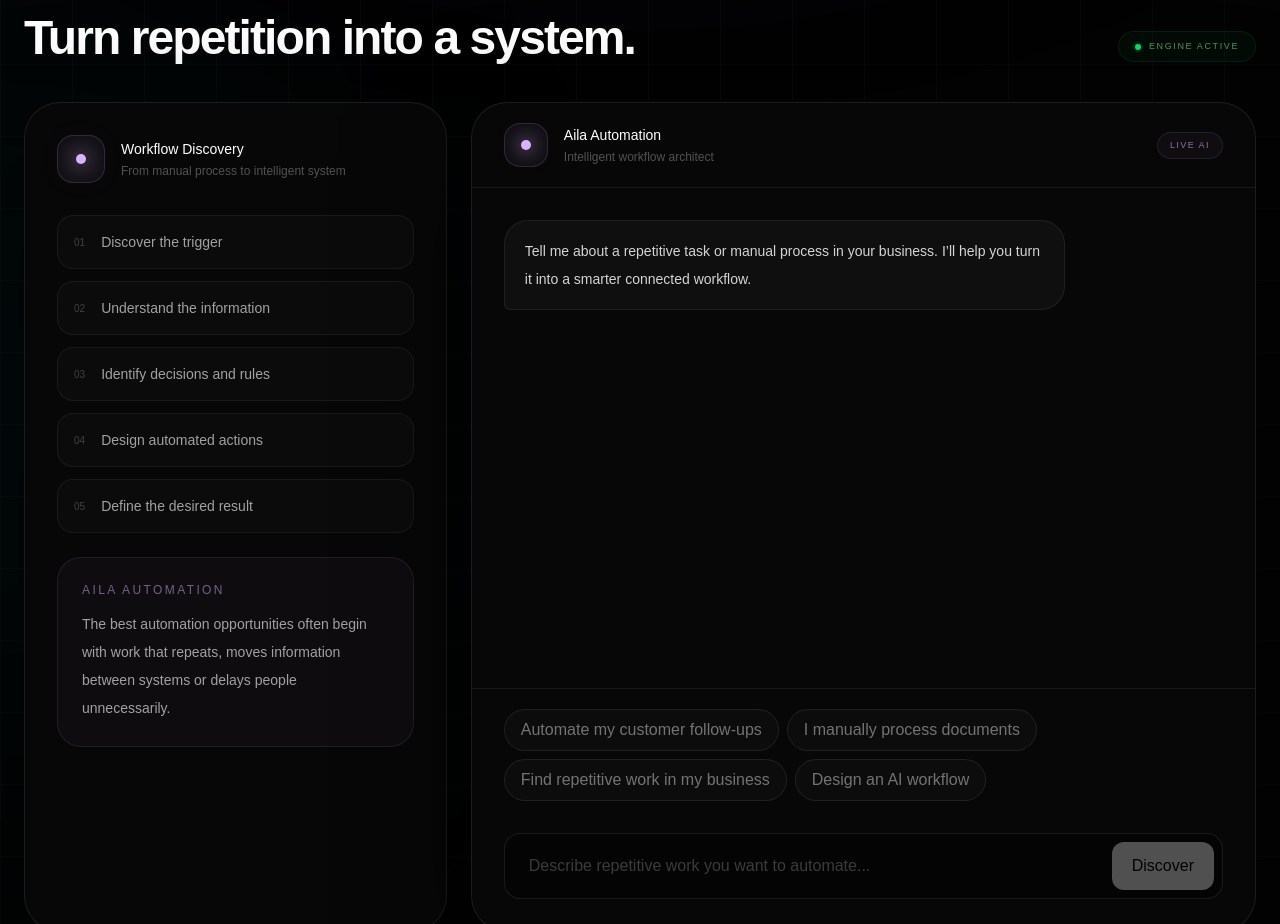
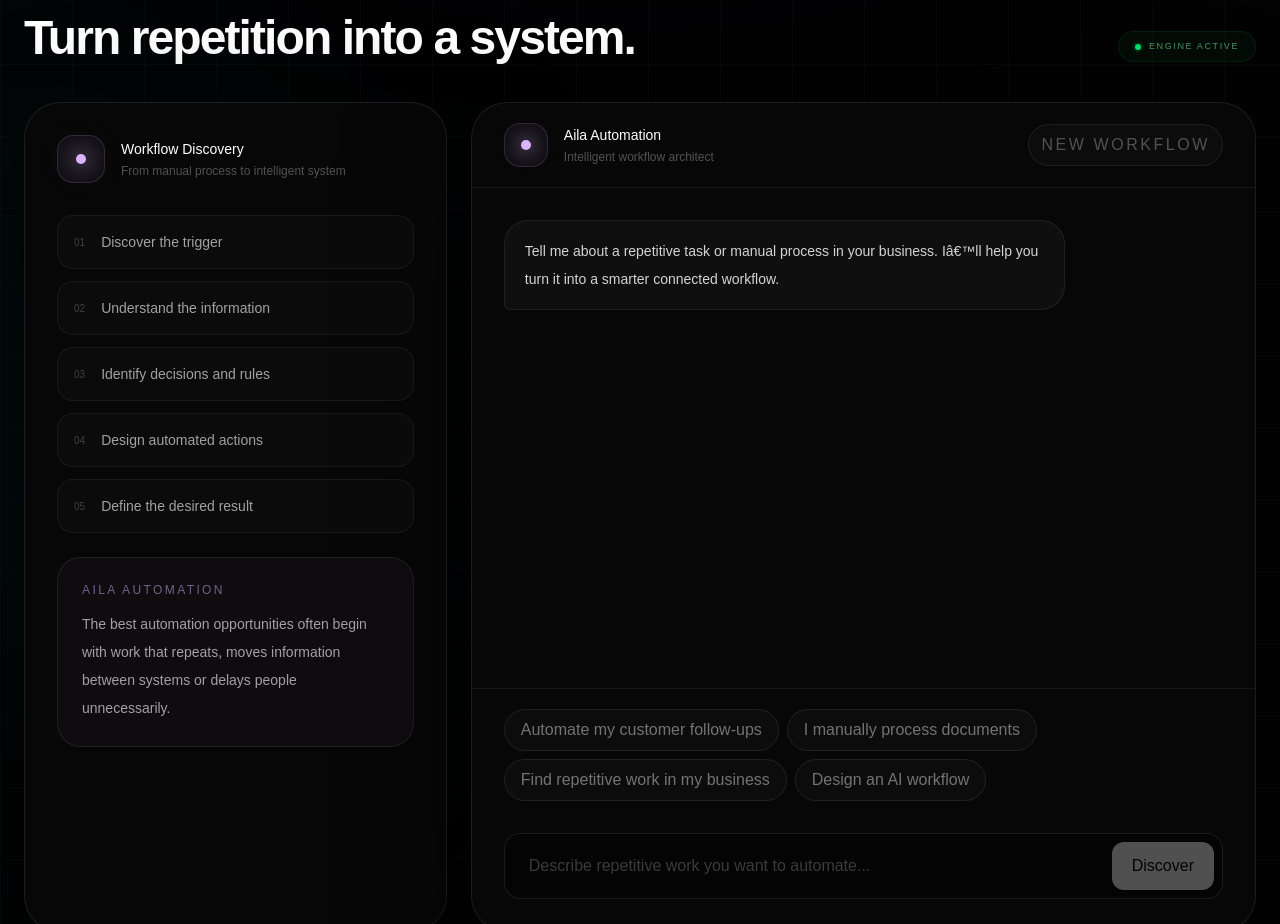
Before and after one commit to AilaLuxe20/Aila-Ecosystem, a Next.js app: page /products/automation in a window 1280 px wide. Shown: the part 800-1724 px from the top of the page. Built offline with nearby package versions, Linux system fonts and the light colour scheme.

Commit message:
Upgrade Aila Automation workspace

```diff
--- a/src/app/products/automation/page.tsx
+++ b/src/app/products/automation/page.tsx
@@ -63,7 +63,7 @@ export default function AilaAutomationPage() {
     {
       role: "assistant",
       content:
-        "Tell me about a repetitive task or manual process in your business. I’ll help you turn it into a smarter connected workflow.",
+        "Tell me about a repetitive task or manual process in your business. Iâ€™ll help you turn it into a smarter connected workflow.",
     },
   ]);
 
@@ -155,6 +155,24 @@ export default function AilaAutomationPage() {
       setLoading(false);
     }
   }
+
+
+  function resetConversation() {
+    if (loading) {
+      return;
+    }
+
+    setMessages([
+      {
+        role: "assistant",
+        content:
+          "Tell me about a repetitive task or manual process in your business. I’ll help you turn it into a smarter connected workflow.",
+      },
+    ]);
+
+    setInput("");
+  }
+
 
   return (
     <main className="relative min-h-screen overflow-hidden bg-[#030303] text-white">
@@ -316,10 +334,14 @@ export default function AilaAutomationPage() {
                   </p>
                 </div>
               </div>
-
-              <span className="hidden rounded-full border border-purple-300/10 bg-purple-300/[0.04] px-3 py-1.5 text-[9px] uppercase tracking-[0.16em] text-purple-300/60 sm:block">
-                Live AI
-              </span>
+              <button
+                type="button"
+                onClick={resetConversation}
+                disabled={loading}
+                className="rounded-full border border-white/[0.08] bg-white/[0.025] px-3 py-2 text-[9px] uppercase tracking-[0.16em] text-neutral-600 transition hover:border-purple-300/20 hover:text-white disabled:opacity-30"
+              >
+                New Workflow
+              </button>
             </div>
 
             <div className="h-[500px] space-y-5 overflow-y-auto p-5 sm:p-8">
```
